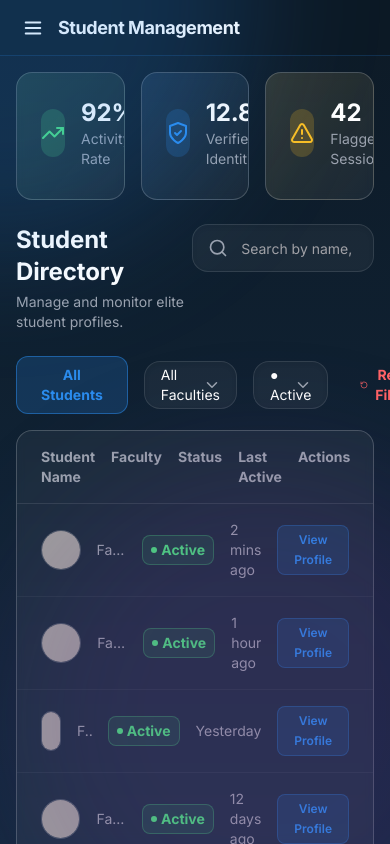
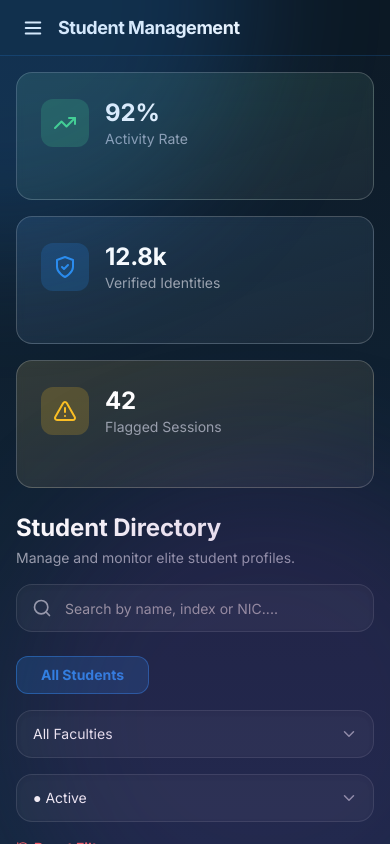
Before and after one commit to Shehan-Dinusha/Unify, a React (Vite) app in the folder frontend/: page /student-management in a window 390 px wide. Built offline with nearby package versions, Linux system fonts and the light colour scheme; grey boxes are pictures that could not be loaded.

Commit message:
Updated to Mobile Responsive Display

```diff
--- a/frontend/src/pages/StudentManagement.jsx
+++ b/frontend/src/pages/StudentManagement.jsx
@@ -124,7 +124,7 @@ const StudentManagement = () => {
             verificationCount={mockRequests.length}
         >
             {/* ── Top Stats Row ─────────────────────────────────── */}
-            <div className="grid grid-cols-3 gap-md mb-lg">
+            <div className="grid grid-cols-1 md:grid-cols-3 gap-md mb-lg">
                 {studentStats.map((stat, i) => (
                     <Card key={i} variant="container" className={`${stat.cardBg} h-32 flex items-center`}>
                         <div className="flex items-center gap-md">
@@ -140,14 +140,14 @@ const StudentManagement = () => {
                 ))}
             </div>
             {/* ── Header Row ────────────────────────────────────── */}
-            <div className="flex items-start justify-between mb-lg">
+            <div className="flex flex-col md:flex-row items-start md:items-start justify-between gap-md mb-lg">
                 <div>
                     <h2 className="text-heading-small text-text-primary">Student Directory</h2>
                     <p className="text-body-small text-text-secondary mt-xs">
                         Manage and monitor elite student profiles.
                     </p>
                 </div>
-                <div className="w-72">
+                <div className="w-full md:w-72">
                     <Input
                         icon={Search}
                         placeholder="Search by name, index or NIC...."
@@ -158,7 +158,7 @@ const StudentManagement = () => {
             </div>
 
             {/* ── Filters Row ───────────────────────────────────── */}
-            <div className="flex items-center gap-md mb-md">
+            <div className="flex flex-wrap items-center gap-md mb-md">
                 {/* Tab: All Students */}
                 <button
                     onClick={() => setActiveFilter('All Students')}
@@ -171,7 +171,7 @@ const StudentManagement = () => {
                 </button>
 
                 {/* Faculty Filter */}
-                <div className="w-64">
+                <div className="w-full md:w-64">
                     <Select
                         options={facultyOptions}
                         value={facultyFilter}
@@ -180,7 +180,7 @@ const StudentManagement = () => {
                 </div>
 
                 {/* Status Filter */}
-                <div className="w-40">
+                <div className="w-full md:w-40">
                     <Select
                         options={statusOptions}
                         value={statusFilter}
@@ -188,7 +188,7 @@ const StudentManagement = () => {
                     />
                 </div>
 
-                <div className="flex-1" />
+                <div className="hidden md:block flex-1" />
 
                 {/* Reset */}
                 <button
@@ -202,7 +202,7 @@ const StudentManagement = () => {
 
             {/* ── Student Table ─────────────────────────────────── */}
             {/* Raw div — same glass styling as Card container, but no inner padding wrapper */}
-            <div className="relative overflow-hidden border border-white/20 rounded-2xl bg-white/5 backdrop-blur-sm mb-lg">
+            <div className="relative overflow-hidden border border-white/20 rounded-2xl bg-white/5 backdrop-blur-sm mb-lg hidden md:block">
                 {/* Header */}
                 <div
                     className="grid gap-md px-lg py-md border-b border-white/10"
@@ -264,6 +264,50 @@ const StudentManagement = () => {
                 ))}
             </div>
 
+            {/* ── Mobile Cards View ──────────────────────────────── */}
+            <div className="grid grid-cols-1 gap-md md:hidden mb-lg">
+                {filteredStudents.map((student) => (
+                    <Card
+                        key={student.id}
+                        variant="container"
+                        className="hover:bg-white/5 transition-colors"
+                    >
+                        <div className="flex flex-col gap-md">
+                            {/* Top: Avatar + Name + Status */}
+                            <div className="flex items-center gap-md">
+                                <img
+                                    src={student.avatar}
+                                    alt={student.name}
+                                    className="w-10 h-10 rounded-full object-cover border border-white/20 shrink-0"
+                                />
+                                <div className="min-w-0 flex-1">
+                                    <p className="text-body-medium-bold text-text-primary truncate">{student.name}</p>
+                                    <p className="text-body-extra-small text-text-secondary truncate">{student.email}</p>
+                                </div>
+                                <span className={`inline-flex items-center gap-xs text-body-extra-small-bold px-sm py-xs rounded-lg shrink-0 ${student.status === 'Active'
+                                    ? 'text-state-success bg-state-success/10 border border-state-success/30'
+                                    : 'text-state-error bg-state-error/10 border border-state-error/30'
+                                    }`}>
+                                    <span className={`w-1.5 h-1.5 rounded-full ${student.status === 'Active' ? 'bg-state-success' : 'bg-state-error'}`} />
+                                    {student.status}
+                                </span>
+                            </div>
+
+                            {/* Details Row */}
+                            <div className="flex items-center justify-between">
+                                <span className="text-body-small text-text-secondary">{student.faculty}</span>
+                                <span className="text-body-extra-small text-text-secondary">{student.lastActive}</span>
+                            </div>
+
+                            {/* Action */}
+                            <button className="w-full py-sm rounded-lg bg-primary-blue/15 text-primary-blue border border-primary-blue/30 text-body-extra-small font-semibold hover:bg-primary-blue hover:text-white hover:border-primary-blue transition-all duration-200 text-center">
+                                View Profile
+                            </button>
+                        </div>
+                    </Card>
+                ))}
+            </div>
+
 
         </MainLayout>
     );
```
